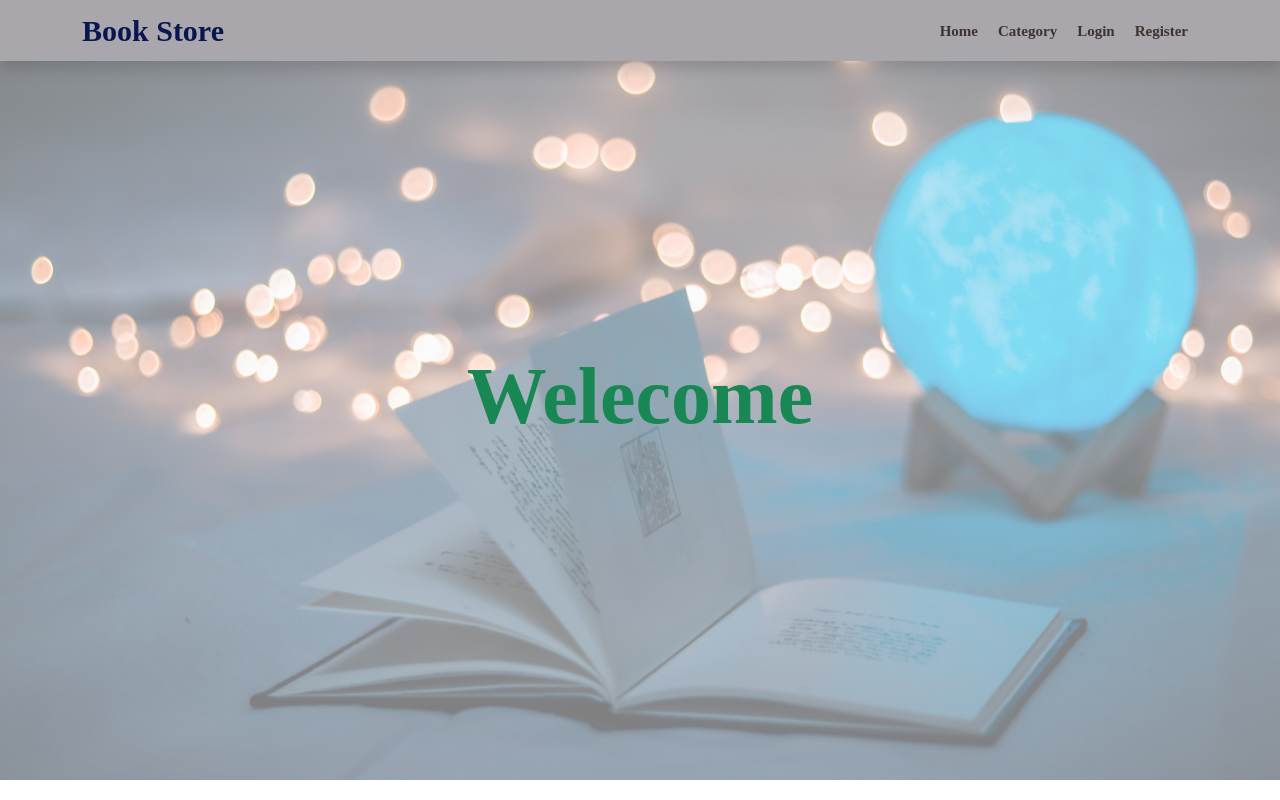
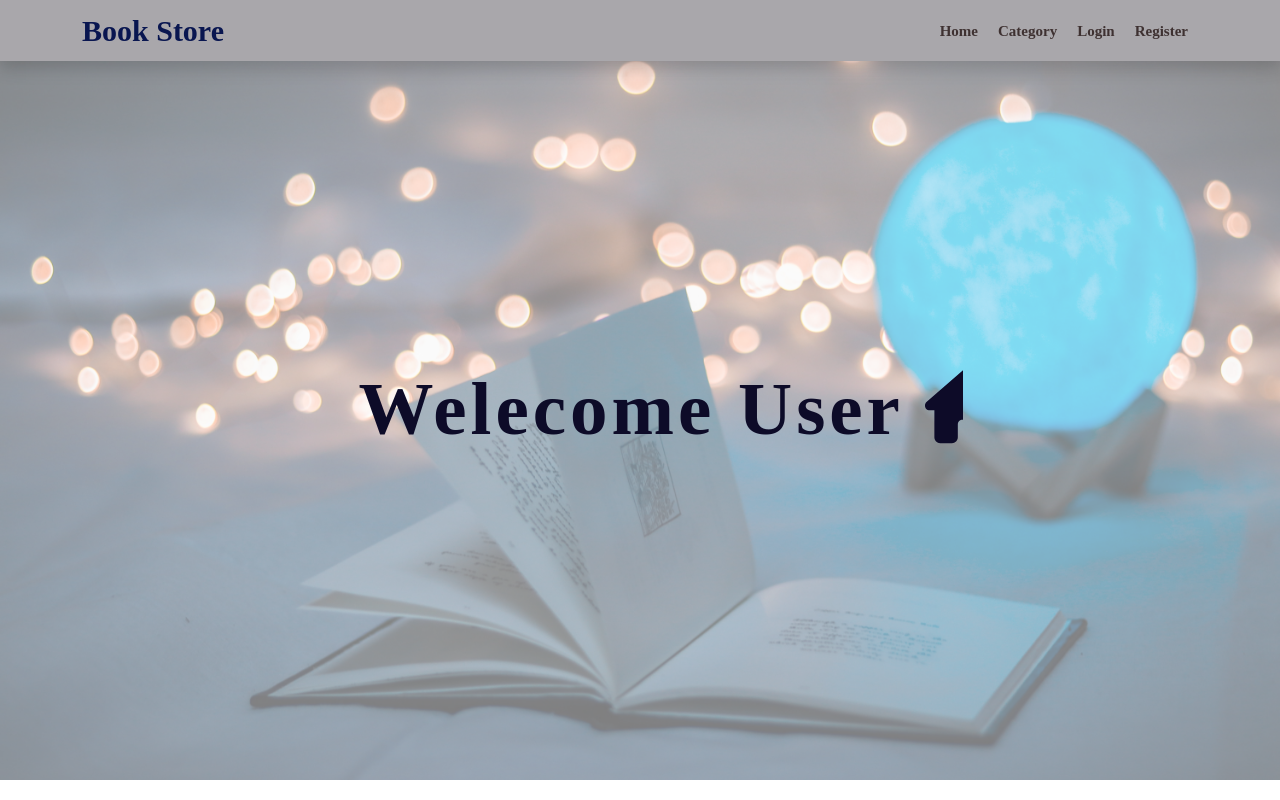
Before and after one commit to siddharth733/bookReact, a React (Create React App) app: page / in a window 1280 px wide. Built offline with nearby package versions, Linux system fonts and the light colour scheme.

Commit message:
second commit

```diff
--- a/src/Css/styles.css
+++ b/src/Css/styles.css
@@ -37,6 +37,22 @@ body{
   blinkTextCursor 500ms infinite;
 }
 
+.titleErrorss {
+  position: relative;
+  color: hsl(244, 57%, 10%);
+  font-weight: bold;
+  margin-left: 28%;
+  font-size: 75px;
+  font-family: Georgia, 'Times New Roman', Times, serif ;
+  letter-spacing: 4px;
+  margin-top: 2%;
+  overflow: hidden;
+  border-right: 2px solid hsl(0, 0%, 80%);
+  white-space: nowrap;
+  animation: typewriterss 2s steps(50) 2s 2 normal both,
+  blinkTextCursor 500ms infinite;
+}
+
 @keyframes typewriter {
   from {
     width: 0;
@@ -54,6 +70,16 @@ body{
 
   to {
     width: 620px;
+  }
+}
+
+@keyframes typewriterss {
+  from {
+    width: 0;
+  }
+
+  to {
+    width: 820px;
   }
 }
 
@@ -276,6 +302,8 @@ body{
 }
 
 .CardBG{
+  height: 300px;
+  width: 400px;
   background-color: rgba(248, 248, 248, 0.312);
 }
 
@@ -284,3 +312,18 @@ body{
   margin-top: 5%;
   margin-left: 20%;
 }
+
+.categoryContainered{
+  position: absolute;
+  width: 100%;
+  height:640px;
+  transform: translate(-50%, -50%);
+  overflow-y: scroll;
+  top: 48%;
+  left: 50%;
+}
+.categoryContainereds{
+  height:600px;
+  overflow-y: scroll;
+  padding: 2%;
+}
--- a/src/component/admin/ViewCategory.js
+++ b/src/component/admin/ViewCategory.js
@@ -53,7 +53,7 @@ function ViewCategory() {
     }
 
   return (
-    <div className='container mt-5 p-5'>
+    <div className='categoryContainereds pd-4'>
         <div className='card'>
             <div className='card-header'>
                 <h3 className='viewAddHead'>Category List <Link className='viewAdd' to='/admin/add-category'>Add Category</Link></h3>
--- a/src/component/admin/ViewSaleWork.js
+++ b/src/component/admin/ViewSaleWork.js
@@ -35,7 +35,7 @@ function ViewSaleWork() {
     }
   return (
     <div>
-    <div className='container mt-5 p-5'>
+    <div className='categoryContainereds pd-4'>
     <div className='card'>
         <div className='card-header'>
             <h3 className='viewAddHead'>Authors Work List</h3>
--- a/src/component/admin/ViewSalesmanager.js
+++ b/src/component/admin/ViewSalesmanager.js
@@ -51,7 +51,7 @@ function ViewSalesmanager() {
         });
     }
   return (
-    <div className='container mt-5 p-5'>
+    <div className='categoryContainereds pd-4'>
         <div className='card'>
             <div className='card-header'>
                 <h3 className='viewAddHead'>Category List <Link className='viewAdd' to='/admin/add-salemanager'>Add Salemanager</Link></h3>
--- a/src/component/author/books/ViewBook.js
+++ b/src/component/author/books/ViewBook.js
@@ -52,7 +52,7 @@ function ViewBook() {
     });
   }
   return (
-    <div className='container px-4'>
+    <div className='categoryContainereds pd-4'>
       <div className='card mt-4'>
         <div className='card-header'>
         <h4>View Books
--- a/src/component/frontend/Home.js
+++ b/src/component/frontend/Home.js
@@ -2,10 +2,8 @@ import React from 'react'
 import 'bootstrap/dist/css/bootstrap.min.css'
 import 'bootstrap/dist/js/bootstrap.bundle.js'
 import Navbar from '../../layouts/frontend/Navbar'
-import { useParams } from 'react-router-dom'
-import HomeCategory from './homeFrontend/HomeCategory'
-import ViewBooks from './homeFrontend/ViewBooks'
-import BookDetail from './homeFrontend/BookDetail'
+import { FontAwesomeIcon } from '@fortawesome/react-fontawesome';
+import { faHome, faPersonWalkingDashedLineArrowRight, faWheelchairMove } from '@fortawesome/free-solid-svg-icons';
 
 
 const Home = () => {
@@ -14,7 +12,7 @@ const Home = () => {
     <Navbar/>
     <img className='Loginimg' src={process.env.PUBLIC_URL+'/loginBge.jpg'} width ="100%" height="100%" alt='bro' />
     <div className='loginContainer'>
-        <h1 className='textStyle text-center text-success display-1 fw-bold'>Welecome</h1>
+        <h1 className='textStyle titleErrorss text-center fw-bold'>Welecome User <FontAwesomeIcon className='fa fa-1x' icon={faHome}/></h1>
     </div>
     </div>
   )
--- a/src/component/frontend/homeFrontend/FaviourateBook .js
+++ b/src/component/frontend/homeFrontend/FaviourateBook .js
@@ -38,13 +38,13 @@ function FaviourateBook () {
             }
         }
         return(
-            <div className='col-md-3' key={item.id}>
-                        <div className='shadow CardBG text-center h-100 border'>
-                            <img src={item.image} className='w-100 h-50' alt={item.name}/>
-                            <div className='mt-4'>
+            <div className='col-md-4 my-3' key={item.id}>
+                        <div className='shadow CardBG m-2 text-center h-100 border'>
+                            <img src={item.image} className='mt-3' height={200} width={150}  alt={item.name}/>
+                            <div className='p-4'>
                                 <h4 className='textStyle'>{item.name}</h4>
                                 <button className='btn text-black fw-bold btn-outline-success m-2 px-4 textStyle' onClick={handleCheack}>Read</button>
-                                <Link className='btn text-black fw-bold btn-outline-primary m-2 px-4 textStyle' to={`../category/${item.category.slug}/${item.slug}`}>Detail</Link>
+                                <Link className='btn text-black fw-bold btn-outline-primary m-2 px-4 textStyle' to={`./${item.slug}`}>Detail</Link>
                             </div>
                         </div>
                   </div>
@@ -55,7 +55,7 @@ function FaviourateBook () {
     <Navbar/>
     <div className='bodyContainer'>
     <img className='Loginimg' src={process.env.PUBLIC_URL + '/loginBge.jpg'} width="100%" alt='bro' />
-    <div className='categoryContainer mt-5'>
+    <div className='categoryContainered mt-5'>
         <div className='py-3'>
             <div className='container'>
                 <div className='row'>
--- a/src/component/frontend/homeFrontend/ViewBooks.js
+++ b/src/component/frontend/homeFrontend/ViewBooks.js
@@ -39,10 +39,10 @@ function ViewBooks() {
                   }
               }
               return(
-                  <div className='col-md-3' key={item.id}>
+                  <div className='col-md-4 my-3' key={item.id}>
                         <div className='shadow CardBG text-center h-100 border'>
-                            <img src={item.image} className='w-100 h-50' alt={item.name}/>
-                            <div className='mt-4'>
+                            <img src={item.image} className='mt-3' height={200} width={150} alt={item.name}/>
+                            <div className='p-4 mb-4'>
                                 <h4 className='textStyle'>{item.name}</h4>
                                 <button className='btn text-black fw-bold btn-outline-success m-2 px-4 textStyle' onClick={handleCheack}>Read</button>
                                 <Link className='btn text-black fw-bold btn-outline-primary m-2 px-4 textStyle' to={`./${item.slug}`}>Detail</Link>
@@ -56,7 +56,7 @@ function ViewBooks() {
         <Navbar/>
         <div className='bodyContainer'>
         <img className='Loginimg' src={process.env.PUBLIC_URL + '/loginBge.jpg'} width="100%" alt='bro' />
-        <div className='categoryContainer mt-5'>
+        <div className='categoryContainered mt-5'>
             <div className='py-3'>
                 <div className='container'>
                     <div className='row'>
--- a/src/component/manager/ViewAuthor.js
+++ b/src/component/manager/ViewAuthor.js
@@ -51,7 +51,7 @@ function ViewAuthor() {
         });
     }
   return (
-    <div className='container mt-5 p-5'>
+    <div className='categoryContainereds pd-4'>
         <div className='card'>
             <div className='card-header'>
                 <h3 className='viewAddHead'>Category List <Link className='viewAdd' to='/manager/add-author'>Add Author</Link></h3>
--- a/src/component/manager/ViewWork.js
+++ b/src/component/manager/ViewWork.js
@@ -33,7 +33,7 @@ function ViewWork() {
         });
     }
   return (
-    <div className='container mt-5 p-5'>
+    <div className='categoryContainereds pd-4'>
         <div className='card'>
             <div className='card-header'>
                 <h3 className='viewAddHead'>Authors Work List</h3>
```
